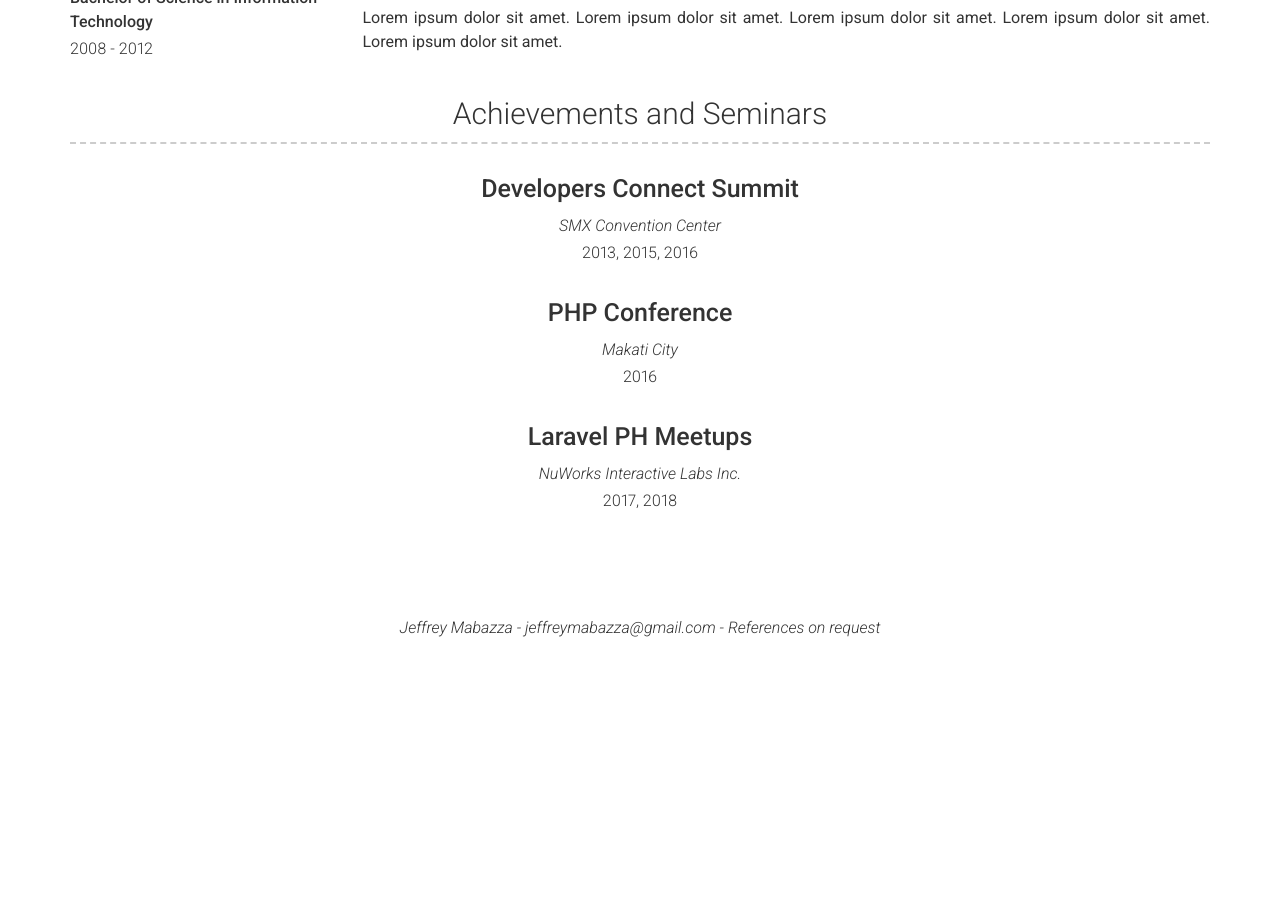
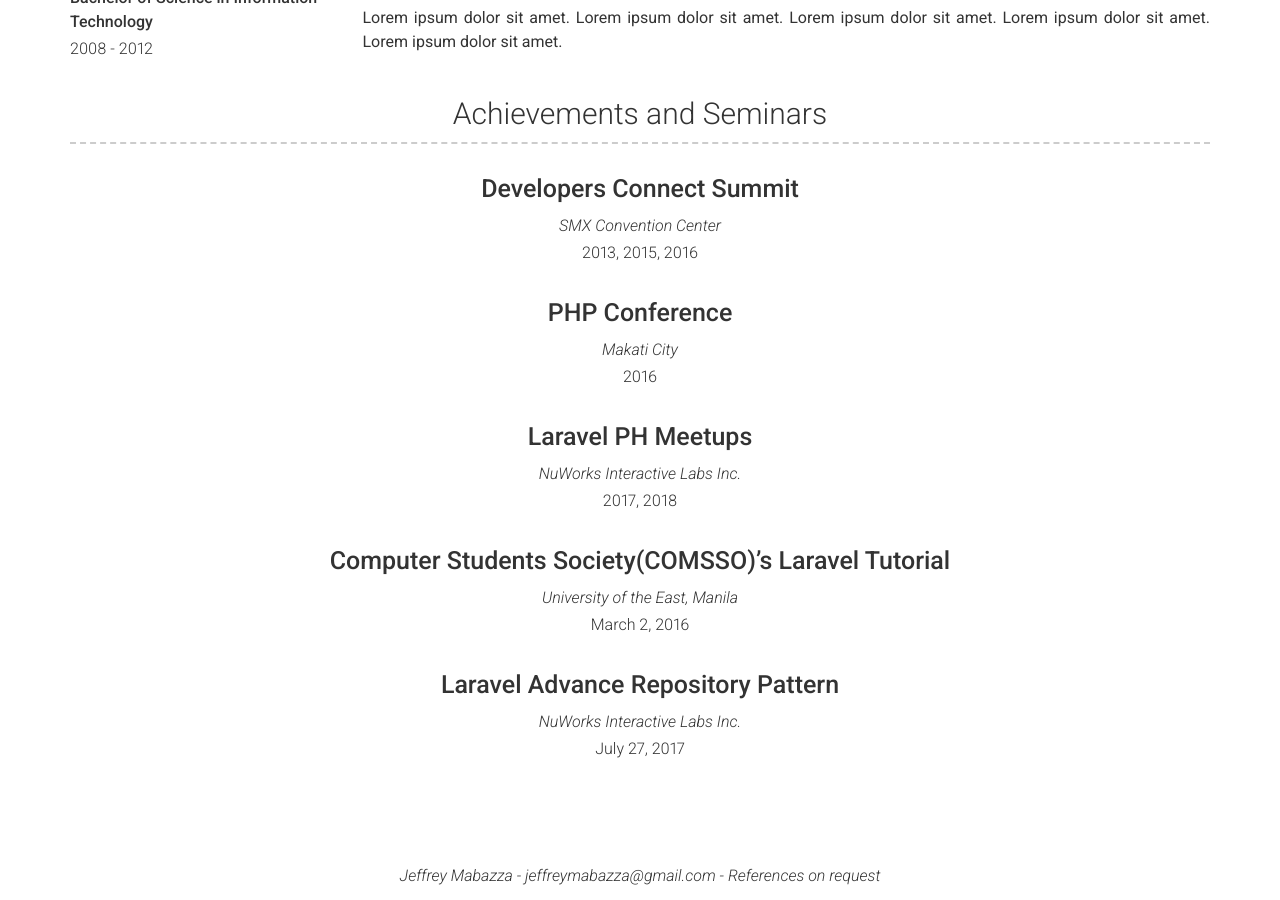
Before and after one commit to jeffmabazza/jeffreymabazza.github.io, a Jekyll site: the page built from index.md, in a window 1280 px wide and 900 px high, scrolled down 903 px. Built offline with Jekyll 4.4.1, drawn with Linux system fonts in a browser that asks for light colours; before the commit the page ends 1555 px from its top, so only the background shows below that.

```diff
--- a/_data/seminar.yml
+++ b/_data/seminar.yml
@@ -12,3 +12,16 @@
 - name: Laravel PH Meetups
   venue: NuWorks Interactive Labs Inc.
   dates: 2017, 2018
+  description: |
+
+- name: Computer Students Society(COMSSO)’s Laravel Tutorial
+  venue: University of the East, Manila
+  dates: March 2, 2016
+  description: |
+    Guest Speaker
+
+- name: Laravel Advance Repository Pattern
+  venue: NuWorks Interactive Labs Inc.
+  dates: July 27, 2017
+  description: |
+    Speaker (https://phil-it.org.ph/calendar/laravelph-july/)
```
